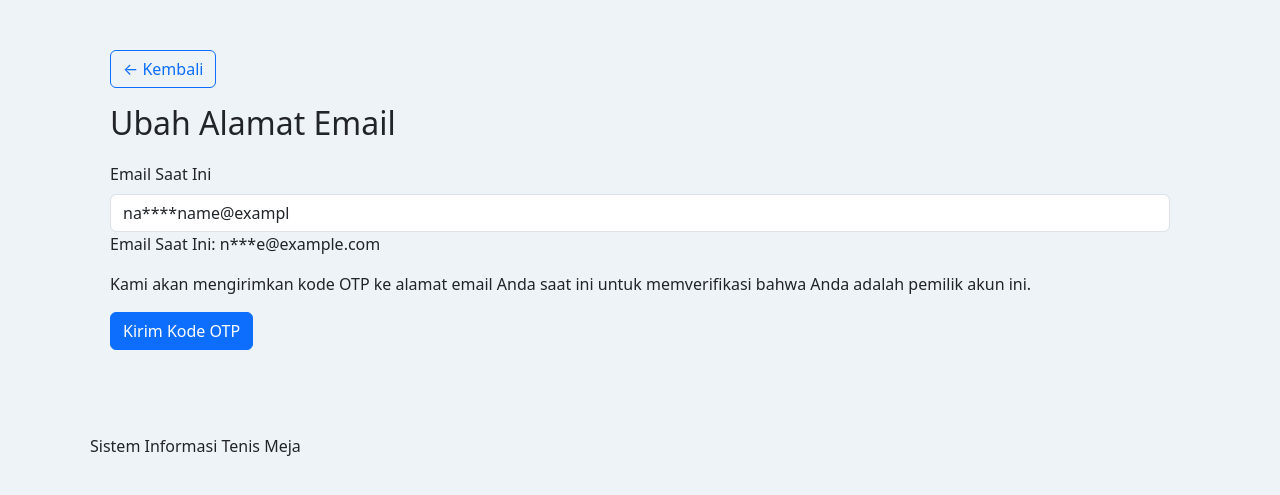
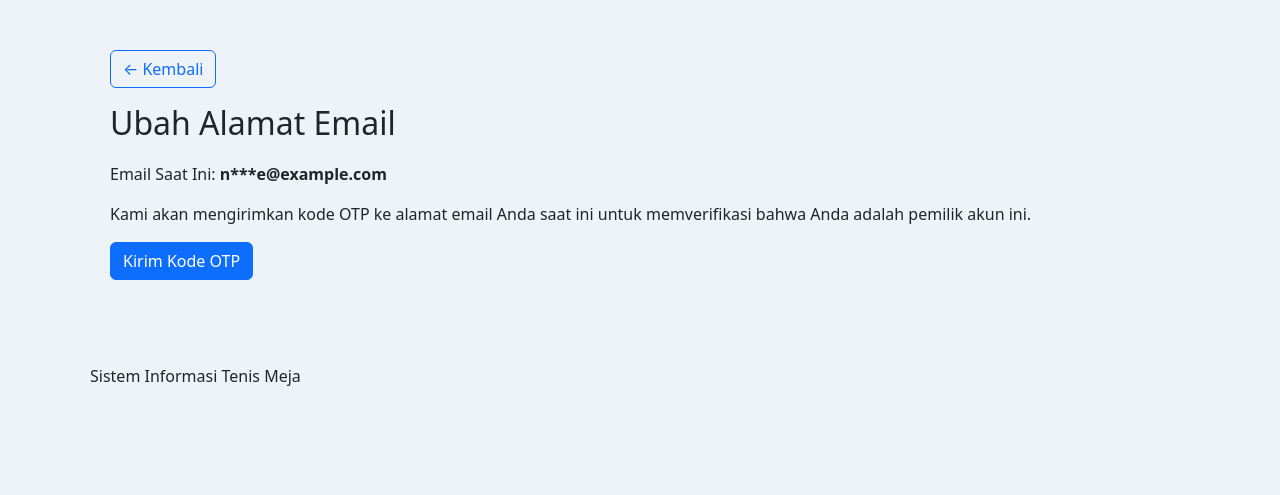
Before and after one commit to SeRyuu25/Tugas-Akhir, a Django app: page /accounts/account_security/request_email_change/ in a window 1280 px wide. Shown: the part 78-573 px from the top of the page. Run offline with Django 5.2, Linux system fonts and the light colour scheme; the visitor is signed in with stand-in values (Sample User, id 1); parts of the project's set-up code (start-up, migrations or seed data) failed here and were passed over.

Commit message:
Last Update for changing email

```diff
--- a/templates/account/email/otp_email_message.txt
+++ b/templates/account/email/otp_email_message.txt
@@ -2,13 +2,11 @@
 {% load account %}
 {% load i18n %}
 
-{% block content %}{% autoescape off %}{% with user.nickname as user_display %}
-Halo {{ user_display }},
+{% block content %}{% autoescape off %}{% with user.nickname as user_display %}Halo {{ user_display }},
 
 Kode OTP Anda untuk perubahan alamat email adalah:
 {{ otp }}
 
 Kode ini berlaku selama 5 menit. Mohon jangan berikan kode ini kepada siapa pun.
 
-Jika Anda tidak meminta perubahan ini, silakan abaikan email ini.
-{% endwith %}{% endautoescape %}{% endblock content %}
+Jika Anda tidak meminta perubahan ini, silakan abaikan email ini.{% endwith %}{% endautoescape %}{% endblock content %}
--- a/templates/accounts/request_email_change.html
+++ b/templates/accounts/request_email_change.html
@@ -9,9 +9,7 @@
 
   <!-- Display Current Email with Censorship -->
   <div class="mb-3">
-    <label class="form-label">Email Saat Ini</label>
-    <input type="text" class="form-control" value="{{ user.email|slice:":2" }}****{{ user.email|slice:"-5" }}" readonly>
-    <p>Email Saat Ini: {{ user.email|mask_email }}</p>
+    <p>Email Saat Ini: <strong>{{ user.email|mask_email }}</strong></p>
     <p>Kami akan mengirimkan kode OTP ke alamat email Anda saat ini untuk memverifikasi bahwa Anda adalah pemilik akun ini.</p>
   </div>
 
```
